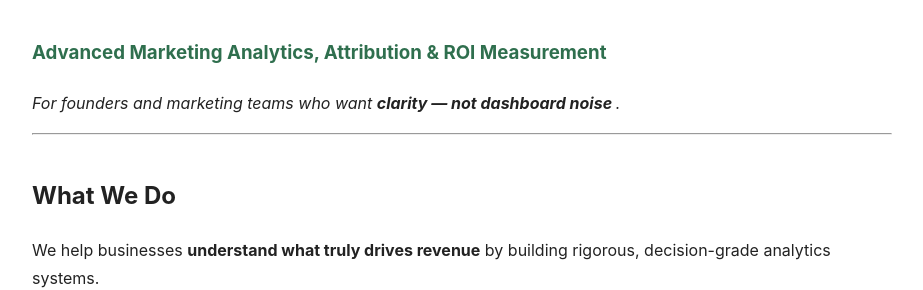
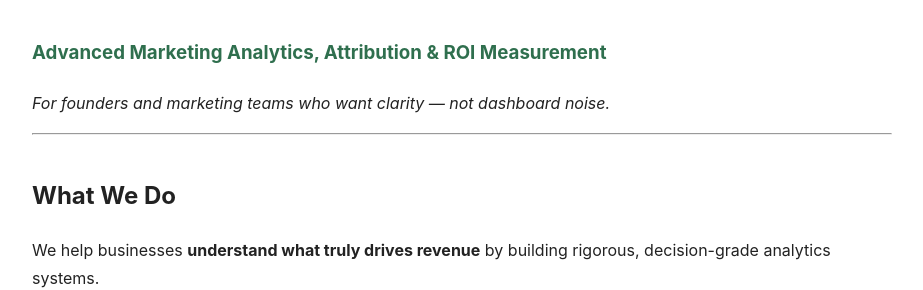
Before and after one commit to orgnice/orgnice.github.io, a Jekyll site: the page built from index.md, in a window 1280 px wide. Shown: the part 233-523 px from the top of the page, without its empty margins (178-1101 px from the left). Built offline with Jekyll 4.4.1, drawn with Linux system fonts in a browser that asks for light colours.

```diff
--- a/index.md
+++ b/index.md
@@ -5,7 +5,7 @@ title: Home
 
 # Turn Marketing Spend into Measurable Growth
 ### Advanced Marketing Analytics, Attribution & ROI Measurement
-*For founders and marketing teams who want <b> clarity — not dashboard noise </b>.*
+*For founders and marketing teams who want clarity — not dashboard noise.*
 
 ---
 
```
